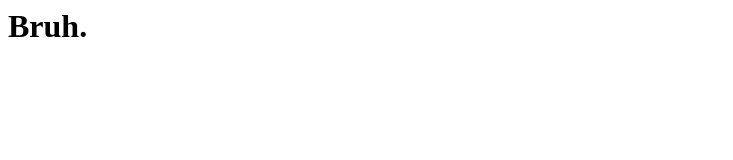
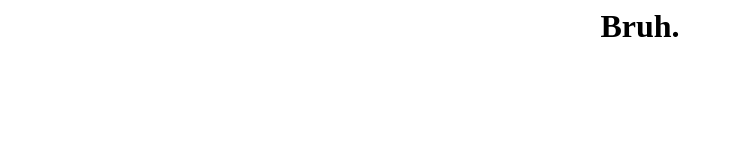
Before and after one commit to kissgergo0905/bruhanegyzeten, a plain HTML site: page index.html in a window 1280 px wide. Shown: the whole page, without its empty margins (0-733 px from the left). Drawn offline with Linux system fonts and the light colour scheme.

Commit message:
Update index.html

```diff
--- a/index.html
+++ b/index.html
@@ -5,7 +5,7 @@
 
   </head>
   <body>
-    <h1>Bruh.</h1>
+    <center><h1>Bruh.</h1></center>
 
 
 
```
